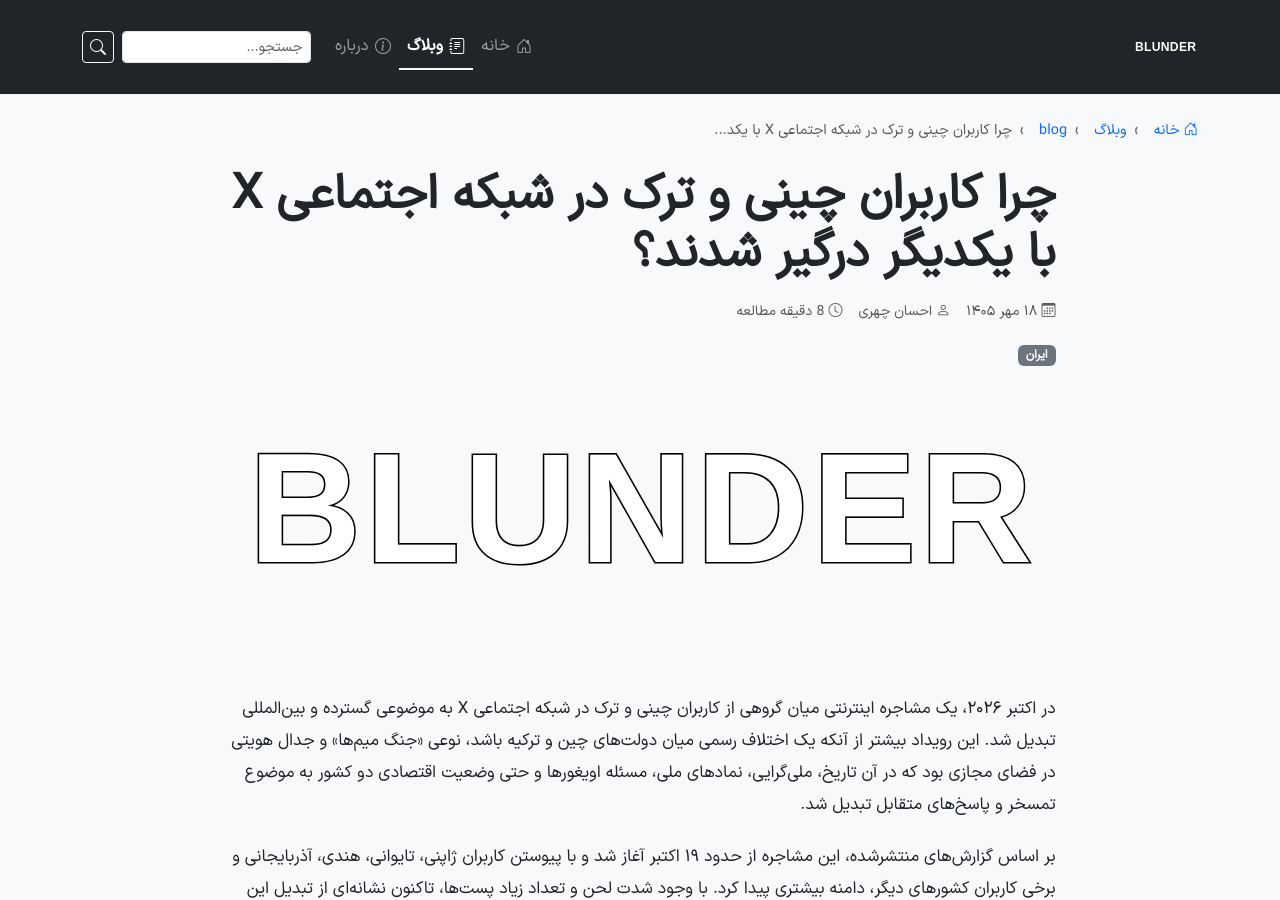
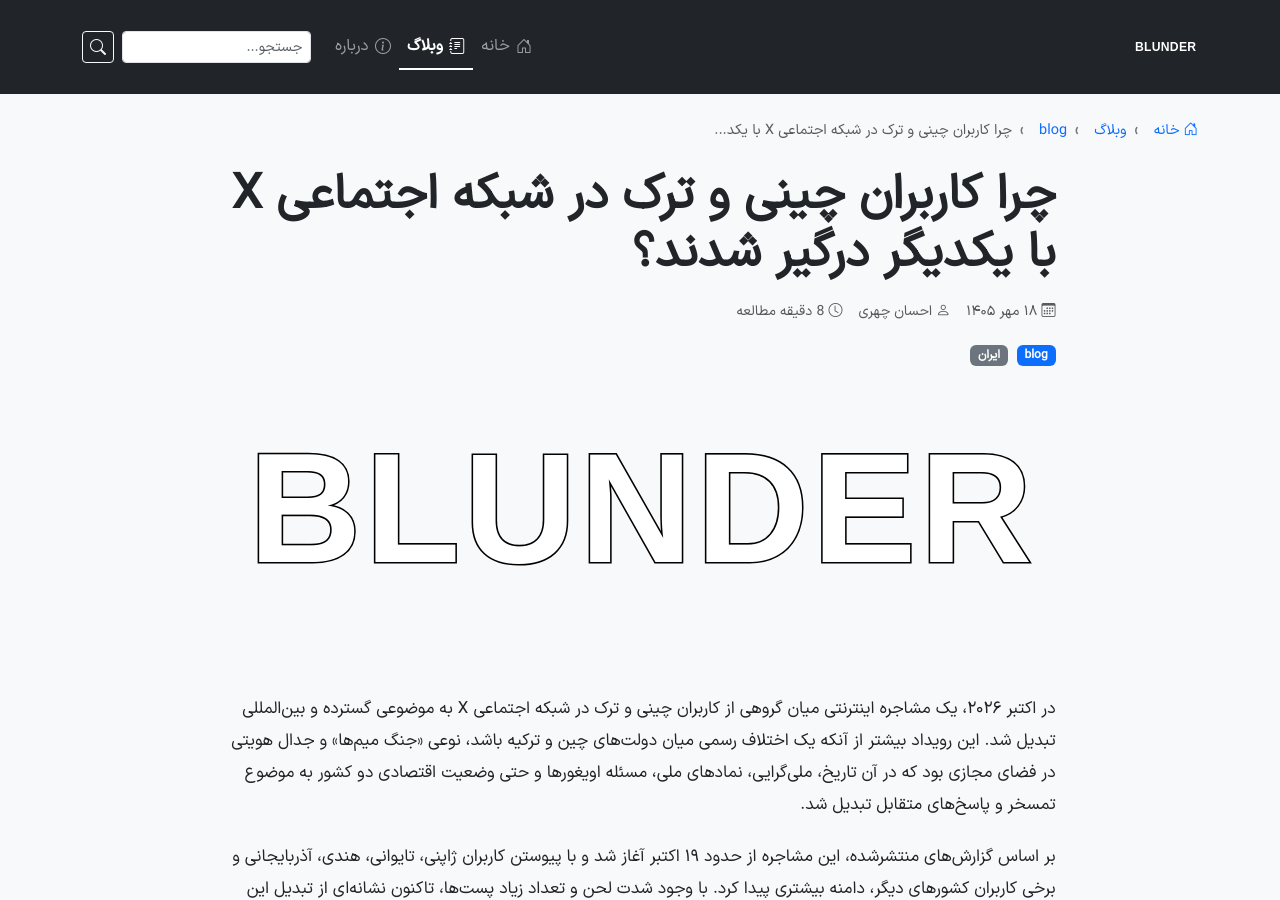
Before and after one commit to iranleaks/iranleaks.github.io, a Jekyll site: the page built from _posts/2026-10-10-دعوای-چین-ترکیه.md, in a window 1280 px wide and 900 px high. Built offline with Jekyll 4.4.1, drawn with Linux system fonts in a browser that asks for light colours.

Commit message:
Update post.html

```diff
--- a/_layouts/post.html
+++ b/_layouts/post.html
@@ -11,7 +11,7 @@
 
         <div class="text-muted d-flex flex-wrap gap-3 mb-3 small">
           <span>
-            <i class="bi bi-calendar3"></i>
+            <i class="bi bi-calendar3" aria-hidden="true"></i>
             <time datetime="{{ page.date | date_to_xmlschema }}">
               {% include date-fa.html date=page.date %}
             </time>
@@ -19,7 +19,7 @@
 
           {% if page.last_modified_at and page.last_modified_at != page.date %}
           <span>
-            <i class="bi bi-clock-history"></i>
+            <i class="bi bi-clock-history" aria-hidden="true"></i>
             آخرین به‌روزرسانی:
             <time datetime="{{ page.last_modified_at | date_to_xmlschema }}">
               {% include date-fa.html date=page.last_modified_at %}
@@ -27,18 +27,24 @@
           </span>
           {% endif %}
 
-          <span><i class="bi bi-person"></i> {{ page.author | default: site.author.name }}</span>
+          <span><i class="bi bi-person" aria-hidden="true"></i> {{ page.author | default: site.author.name }}</span>
 
           {% assign words = content | strip_html | number_of_words %}
           {% assign read_time = words | divided_by: 200 | plus: 1 %}
-          <span><i class="bi bi-clock"></i> {{ read_time }} دقیقه مطالعه</span>
+          <span><i class="bi bi-clock" aria-hidden="true"></i> {{ read_time }} دقیقه مطالعه</span>
         </div>
 
-        {% if page.tags.size > 0 %}
+        {% if page.categories.size > 0 or page.tags.size > 0 %}
         <div class="mb-3">
+          {% for category in page.categories %}
+          <a href="{{ '/' | append: (category | slugify) | append: '/' | relative_url }}"
+             class="badge bg-primary text-decoration-none me-1">{{ category }}</a>
+          {% endfor %}
           {% for tag in page.tags %}
-          <a href="{{ '/blog/' | relative_url }}#{{ tag | slugify }}"
+          {% unless page.categories contains tag %}
+          <a href="{{ '/' | append: (tag | slugify) | append: '/' | relative_url }}"
              class="badge bg-secondary text-decoration-none me-1">{{ tag }}</a>
+          {% endunless %}
           {% endfor %}
         </div>
         {% endif %}
@@ -55,29 +61,35 @@
 
       <hr class="my-5">
 
-      <div class="share-buttons mb-5">
-        <h5 class="mb-3"><i class="bi bi-share"></i> اشتراک‌گذاری</h5>
+      <section class="share-buttons mb-5" aria-labelledby="share-heading">
+        <h2 id="share-heading" class="h5 mb-3">
+          <i class="bi bi-share" aria-hidden="true"></i> اشتراک‌گذاری
+        </h2>
         <a href="https://twitter.com/intent/tweet?url={{ page.url | absolute_url | url_encode }}&text={{ page.title | url_encode }}"
            target="_blank" rel="noopener noreferrer"
-           class="btn btn-outline-dark btn-sm me-1 mb-1">
-          <i class="bi bi-twitter-x"></i> توییتر
+           class="btn btn-outline-dark btn-sm me-1 mb-1"
+           aria-label="اشتراک‌گذاری در توییتر">
+          <i class="bi bi-twitter-x" aria-hidden="true"></i> توییتر
         </a>
         <a href="https://t.me/share/url?url={{ page.url | absolute_url | url_encode }}&text={{ page.title | url_encode }}"
            target="_blank" rel="noopener noreferrer"
-           class="btn btn-outline-primary btn-sm me-1 mb-1">
-          <i class="bi bi-telegram"></i> تلگرام
+           class="btn btn-outline-primary btn-sm me-1 mb-1"
+           aria-label="اشتراک‌گذاری در تلگرام">
+          <i class="bi bi-telegram" aria-hidden="true"></i> تلگرام
         </a>
         <a href="https://www.linkedin.com/shareArticle?mini=true&url={{ page.url | absolute_url | url_encode }}"
            target="_blank" rel="noopener noreferrer"
-           class="btn btn-outline-info btn-sm me-1 mb-1">
-          <i class="bi bi-linkedin"></i> لینکدین
+           class="btn btn-outline-info btn-sm me-1 mb-1"
+           aria-label="اشتراک‌گذاری در لینکدین">
+          <i class="bi bi-linkedin" aria-hidden="true"></i> لینکدین
         </a>
         <a href="https://wa.me/?text={{ page.title | url_encode }}%20{{ page.url | absolute_url | url_encode }}"
            target="_blank" rel="noopener noreferrer"
-           class="btn btn-outline-success btn-sm mb-1">
-          <i class="bi bi-whatsapp"></i> واتس‌اپ
+           class="btn btn-outline-success btn-sm mb-1"
+           aria-label="اشتراک‌گذاری در واتس‌اپ">
+          <i class="bi bi-whatsapp" aria-hidden="true"></i> واتس‌اپ
         </a>
-      </div>
+      </section>
 
       {% include related-posts.html %}
     </div>
```
